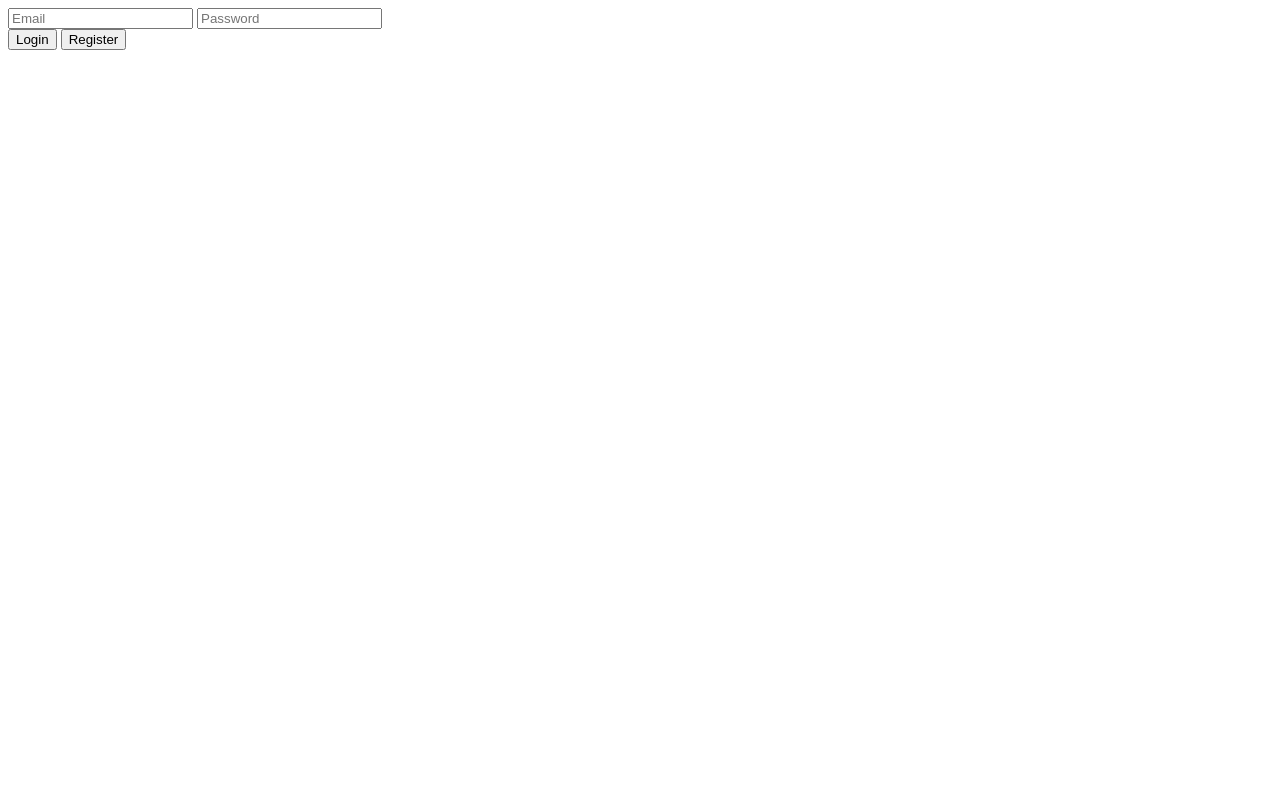
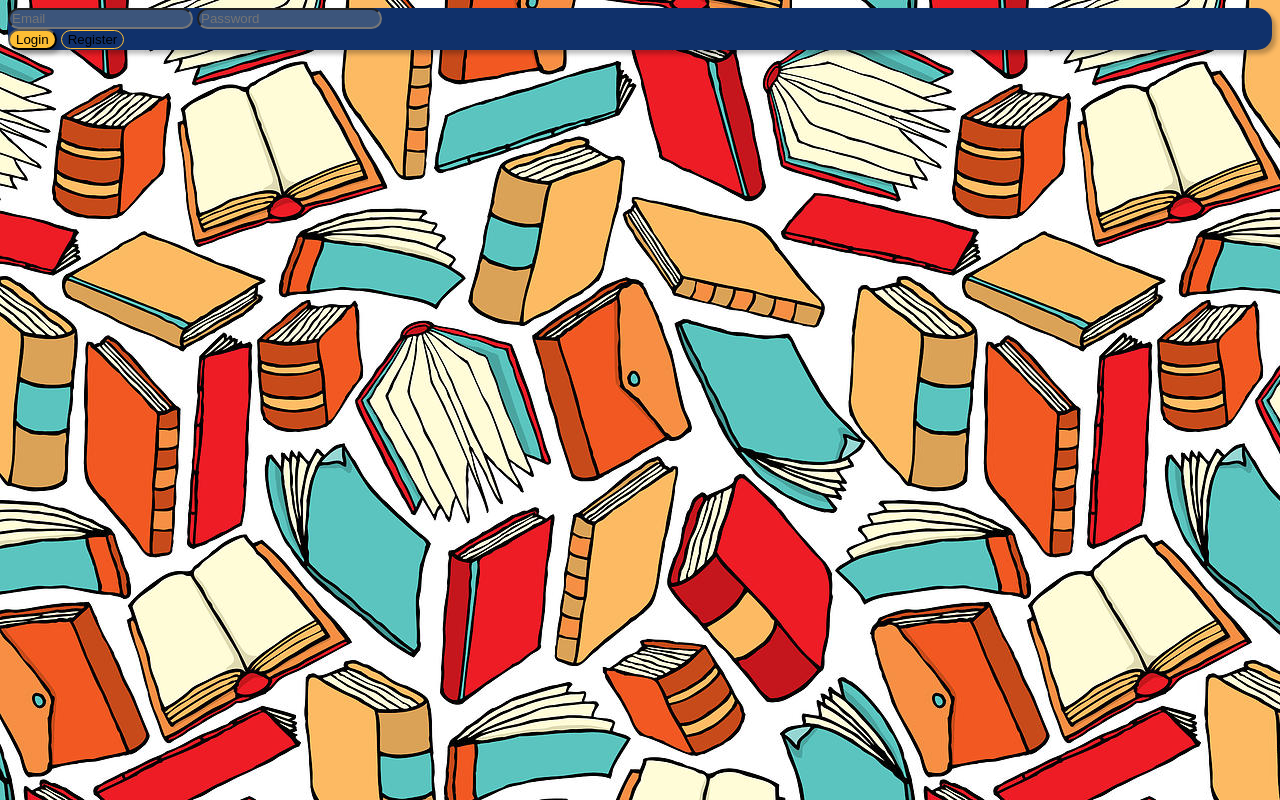
Before and after one commit to safwaant/ReadRight, a plain HTML site: page index.html in a window 1280 px wide. Drawn offline with Linux system fonts and the light colour scheme.

Commit message:
add login page

```diff
--- a/index.html
+++ b/index.html
@@ -5,16 +5,17 @@
     <meta http-equiv="X-UA-Compatible" content="IE=edge">
     <meta name="viewport" content="width=device-width, initial-scale=1.0">
     <title>Login Page</title>
+    <link rel="stylesheet" type="text/css" href="./login.css"/>
 </head>
-<body>
-    <div>
-        <input type="text" id="email" placeholder="Email">
-        <input type="text" id="password" placeholder="Password">
+<body id="index_body">
+    <div id="login_box">
+        <input type="text" id="email" placeholder="Email" class="login_fields">
+        <input type="text" id="password" placeholder="Password" class="login_fields">
         <div id="button_container">
           <button id="login_button">Login</button>
           <button id="register_button">Register</button>
         </div>
       </div>
   </body>
-  <script src="./index.js"></script>
+  <script src="./index.js" type="module"></script>
 </html>
--- a/login.css
+++ b/login.css
@@ -0,0 +1,32 @@
+.login_fields {
+  background: rgba(233, 228, 183, 0.2);
+  border-radius: 50px;
+}
+
+
+
+
+#index_body{
+    background: url(books-wallpaper.jpg);
+}
+
+
+#register_button {
+  border: 1px solid #fdbe34;
+  border-radius: 50px;
+  background-color: #10316b;
+}
+
+#register_button:hover{background: rgba(253, 190, 52, 0.25);}
+
+#login_button {
+  background: #fdbe34;
+  border-radius: 50px;
+  box-shadow: 4px 4px 4px rgba(0, 0, 0, 0.25);
+}
+
+#login_box {
+  background: #10316b;
+  box-shadow: 4px 4px 4px rgba(0, 0, 0, 0.25);
+  border-radius: 15px;
+}
```
Also changed, not shown: books-wallpaper.jpg (added).
